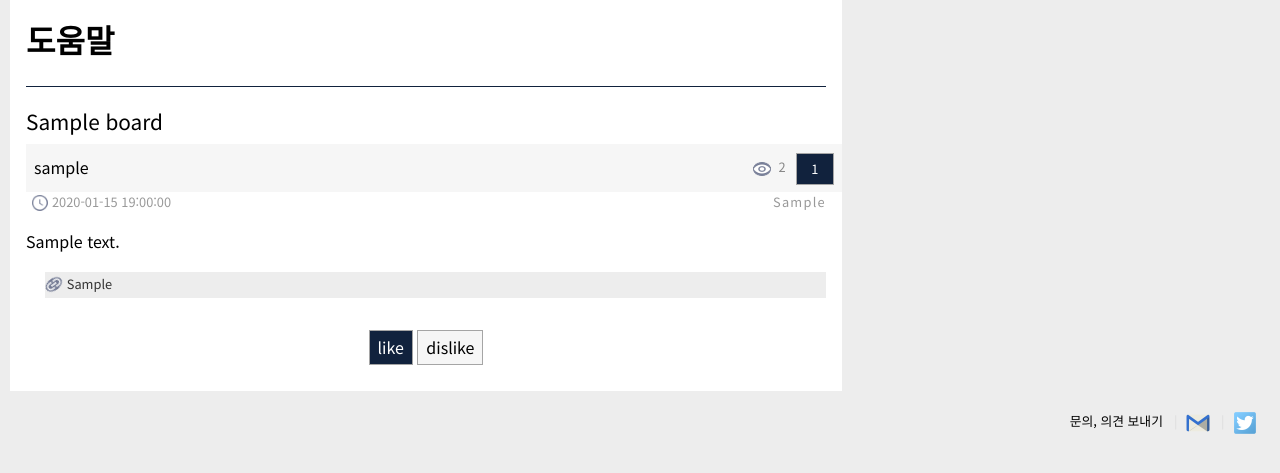
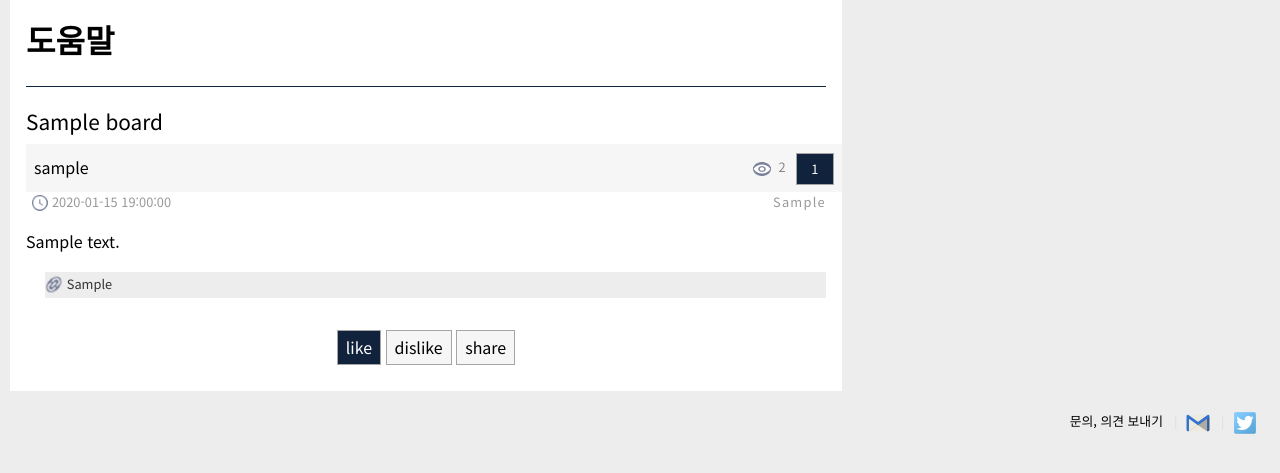
Before and after one commit to genonfire/bbgo, a Django app: page /boards/article/1/ in a window 1280 px wide. Shown: the top 473 px of the page. Run offline with Django 3.2, Linux system fonts and the light colour scheme; tables that the repository leaves empty hold one stand-in row (values such as "Sample post").

Commit message:
implement share via

```diff
--- a/static/css/haru.css
+++ b/static/css/haru.css
@@ -121,8 +121,11 @@ table.board td.datetime {width:60px;font-size:.8em;}
 .article_view_buttons span a:hover {border-color:#11223d;color:#000;text-decoration:none;}
 .article_view_buttons span.like a {background:#11223d;color:#fff;}
 .article_view_buttons span.like a:hover {background:#11223d;color:#fff;}
-.popup_frame {height:auto;min-height:2em;padding:.5em;background-color:#fff;font-size:.8em;display:block;z-index:99997;color:#000;box-shadow:0 0 2px 2px #999;}
+.popup_frame {height:auto;min-height:2em;padding:.5em;background-color:#fff;font-size:.8em;display:block;z-index:99997;color:#000;box-shadow:0 0 3px 3px #999;}
 .popup_frame span {margin:.1em;display:inline-block;height:1.8em;padding:0 .15em;box-sizing:border-box;border:1px solid #a5a5a5;background:#f6f6f6;color:#000;line-height:1.9em;vertical-align:center;}
+.popup_frame span a:hover {background:gray;}
+.popup_frame table tr:hover {background-color:#f6f6f6;}
+.popup_frame table td a:hover {text-decoration:none;color:#E54F44;}
 
 p.edit {padding:2px;padding-top:10px;padding-bottom:10px;}
 div.hof {margin-bottom:10px;width:160px;text-align:center;background-color:#283850;color:#D8D8D8;box-shadow:0 0 5px 5px #888;}
--- a/static/js/boards_article.js
+++ b/static/js/boards_article.js
@@ -43,14 +43,28 @@ function dislike_article(id) {
     });
 }
 
-function like_users(e, id, msg) {
-    var marginX = 10;
-    var marginY = 20;
-    var width = 250;
+function show_popup(e, data, width, marginX, marginY) {
     var top = e.clientY + $(document).scrollTop() + marginY;
     var left = e.clientX - (width - 10) + $(document).scrollLeft();
     if (e.clientX - (width - 10) < marginX)
         left = marginX + $(document).scrollLeft();
+
+    $('<div/>', {
+        id: 'popup_frame',
+        class: 'popup_frame',
+        html: data,
+        style: "width:" + width + "px;position:absolute;top:" + top + "px;left:" + left + "px;"
+    }).appendTo('body');
+    $('#popup_frame').on('mousedown', function(e) {
+        e.stopPropagation();
+    })
+    $('body').on('mousedown', function(e) {
+        $('#popup_frame').remove();
+        $('body').off('mousedown');
+    })
+}
+
+function like_users(e, id, msg) {
 
     $.ajaxSetup({
         beforeSend: function(xhr, settings) {
@@ -69,22 +83,27 @@ function like_users(e, id, msg) {
             for (user in userlist) {
                 data += "<span>" + userlist[user] + "</span> ";
             }
-            $('<div/>', {
-                id: 'popup_frame',
-                class: 'popup_frame',
-                html: data,
-                style: "width:" + width + "px;position:absolute;top:" + top + "px;left:" + left + "px;"
-            }).appendTo('body');
-            $('#popup_frame').on('mousedown', function(e) {
-                e.stopPropagation();
-            })
-            $('body').on('mousedown', function(e) {
-                $('#popup_frame').remove();
-                $('body').off('mousedown');
-            })
+            show_popup(e, data, 250, 10, 20);
+
         },
         error: function(data) {
             $('#article_view_text').html('error');
         }
     });
 }
+
+function share_via(e, text) {
+    var url = window.location.href;
+    var facebook_url = "http://www.facebook.com/share.php?u=" + url;
+    var twitter_url = "https://twitter.com/intent/tweet?text=" + text + "&url=" + url
+    var data = '<table width="100%"><tr><td><a href="' + facebook_url + '" target=_blank><img src="/static/icons/facebook16.png">Facebook</td></tr><tr><td><a href="' + twitter_url + '" target="_blank"><img src="/static/icons/twitter16.png">Twitter</a></td></tr></table>';
+
+    show_popup(e, data, 80, 20, 20);
+}
+
+$(window).bind("blur", function() {
+    if ($('#popup_frame').length > 0) {
+        $('#popup_frame').remove();
+        $('body').off('mousedown');
+    }
+});
--- a/templates/haru/boards/show_article.html
+++ b/templates/haru/boards/show_article.html
@@ -69,6 +69,11 @@
             <span>
                 <a href="#" onClick="javascript:dislike_article({{article.id}});return false;">{% trans 'dislike' %}</a>
             </span>
+            <span>
+                <a href="#" onClick="javascript:share_via(event, '{{article.subject}}');return false;">
+                {% trans 'share' %}
+                </a>
+            </span>
         </div>
         <form>{% csrf_token %}</form>
 
```
Also changed, not shown: locale/en/LC_MESSAGES/django.po, locale/ko/LC_MESSAGES/django.po, static/icons/facebook16.png (added), static/icons/facebook24.png (added), static/icons/link18.png, static/icons/twitter16.png (added), 1 other file.
